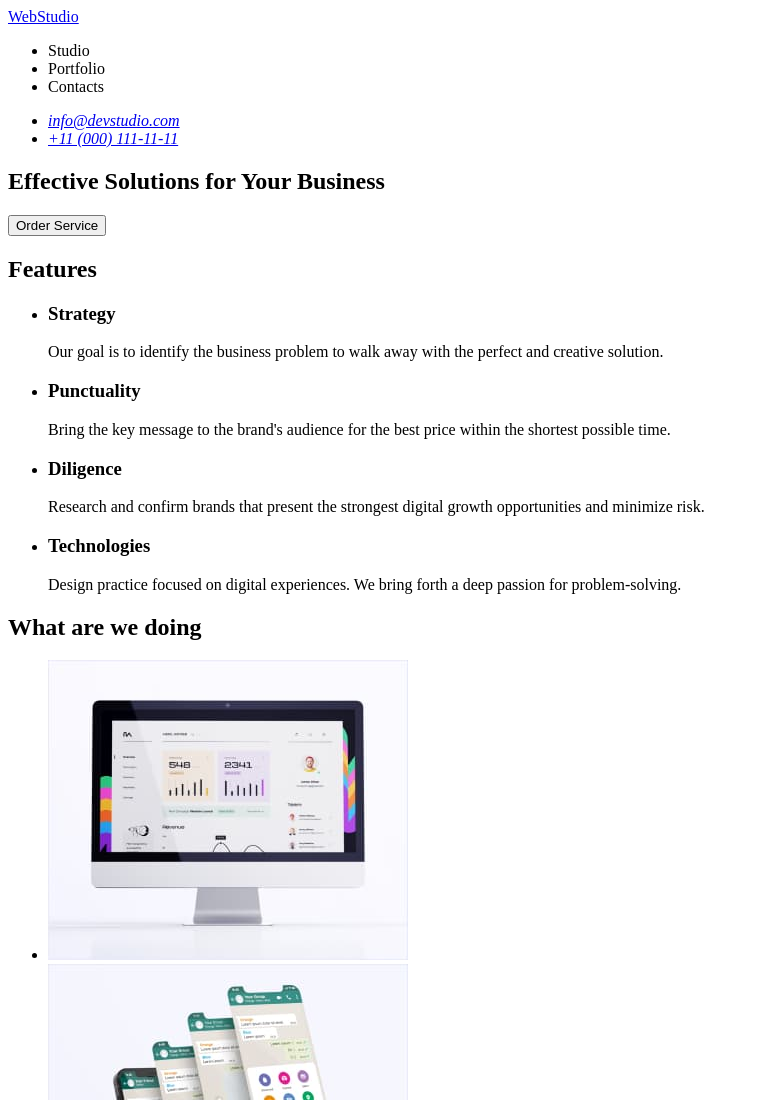
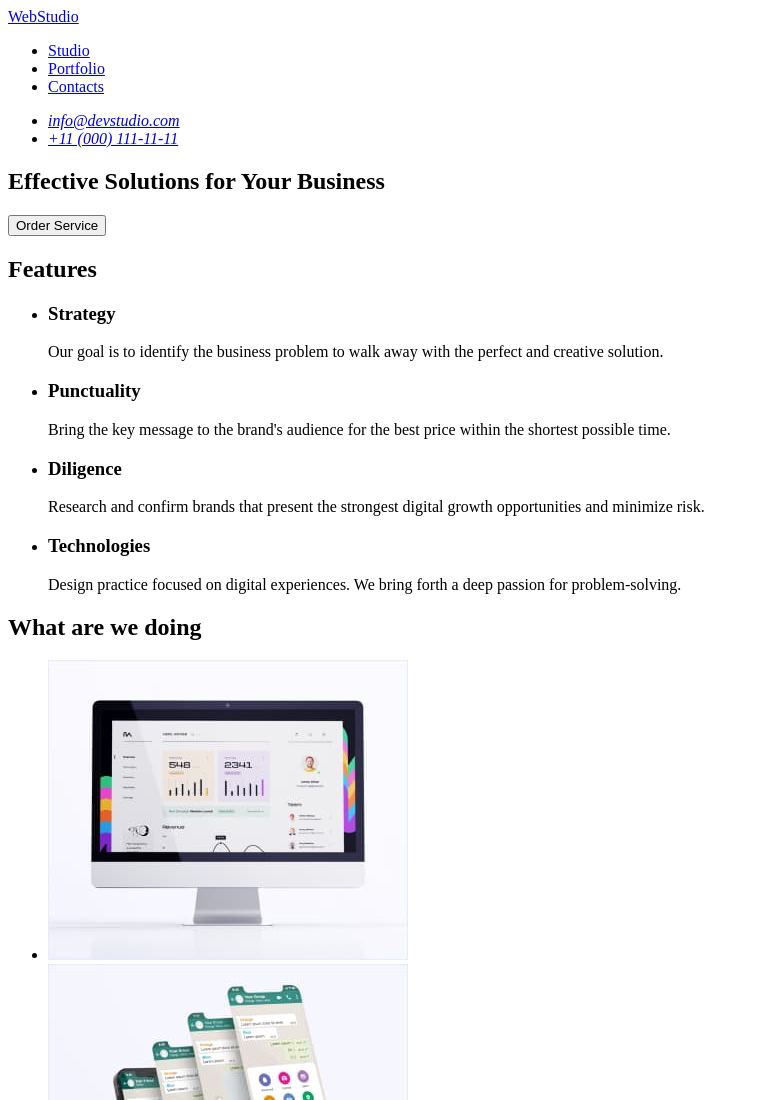
Before and after one commit to TonyaLuts/goit-markup-hw-01, a plain HTML site: page index.html in a window 1280 px wide. Shown: the top 1100 px of the page, without its empty margins (0-759 px from the left). Drawn offline with Linux system fonts and the light colour scheme.

Commit message:
add markup

```diff
--- a/index.html
+++ b/index.html
@@ -13,9 +13,9 @@
       <nav>
         <a href="./index.html">WebStudio</a>
         <ul>
-          <li><a href="/"></a>Studio</li>
-          <li><a href="/"></a>Portfolio</li>
-          <li><a href="/"></a>Contacts</li>
+          <li><a href="/">Studio</a></li>
+          <li><a href="/">Portfolio</a></li>
+          <li><a href="/">Contacts</a></li>
         </ul>
       </nav>
       <address>
```
